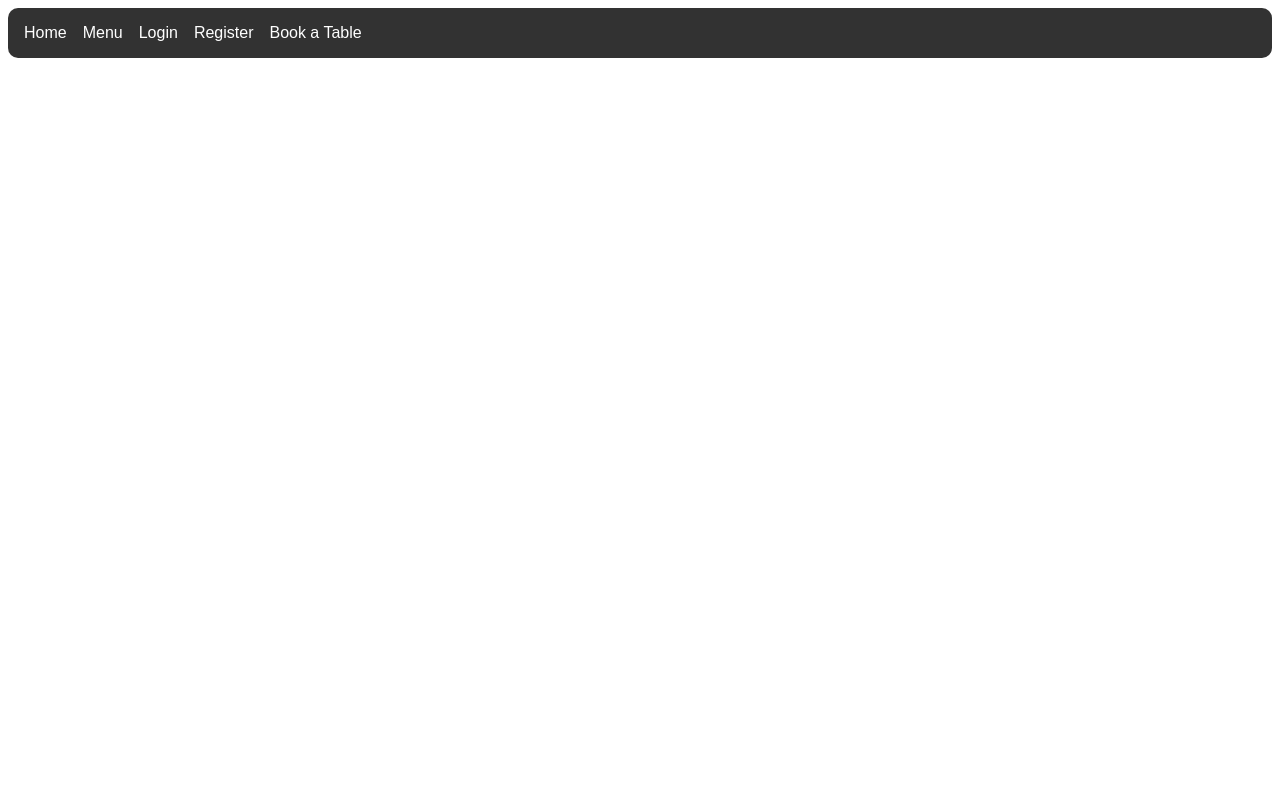
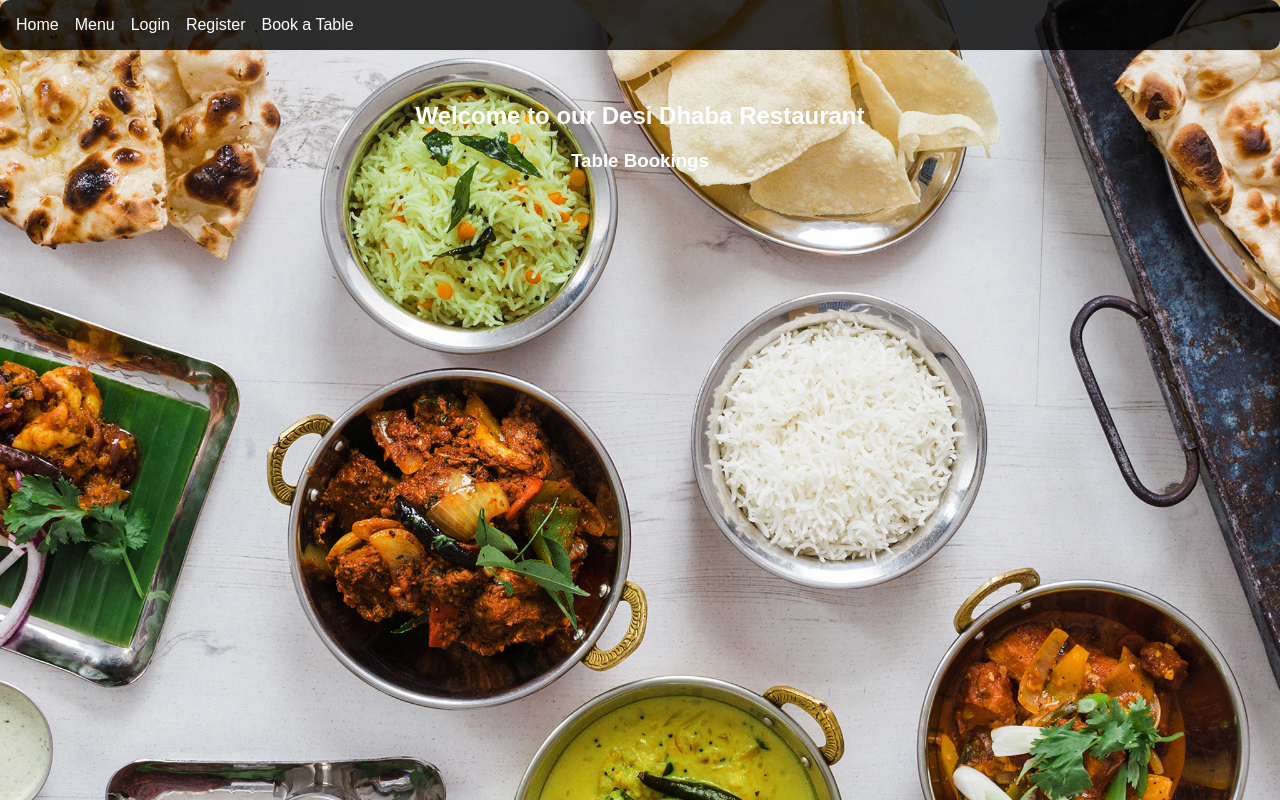
Before and after one commit to nalamsri90/Restaurant-table-booking-B9IS123-, a Flask app: page / in a window 1280 px wide. Run offline with Flask 3, Linux system fonts and the light colour scheme.

Commit message:
adding background using base.html

```diff
--- a/templates/base.html
+++ b/templates/base.html
@@ -5,6 +5,32 @@
     <meta name="viewport" content="width=device-width, intial-scale=1.0">
     <link rel="stylesheet" href="{{ url_for('static', filename='style.css')}}">
     <title>Desi Dhaba</title>
+    <style>
+        @import url('https://fonts.googleapis.com/css2?family=Poppins:wght@600&display=swap');
+        body {
+            font-family: Arial, sans-serif;
+            background-image: url('{{ url_for('static', filename='background.jpg') }}');
+            background-size: cover;
+            background-repeat: no-repeat;
+            background-attachment: fixed;
+            color: white;
+            text-align: center;
+            margin: 0;
+            padding: 0;
+            display: flex;
+            flex-direction: column;
+            min-height: 100vh;
+        }
+        .title {
+            margin-top: 20px;
+        }
+        .title h1 {
+            font-size: 3em;
+            margin: 0;
+            color: #FFD700;  /* Gold color */
+            font-family: 'Poppins', sans-serif;
+        }
+    </style>
 </head>
 <body>
     <nav>
```
